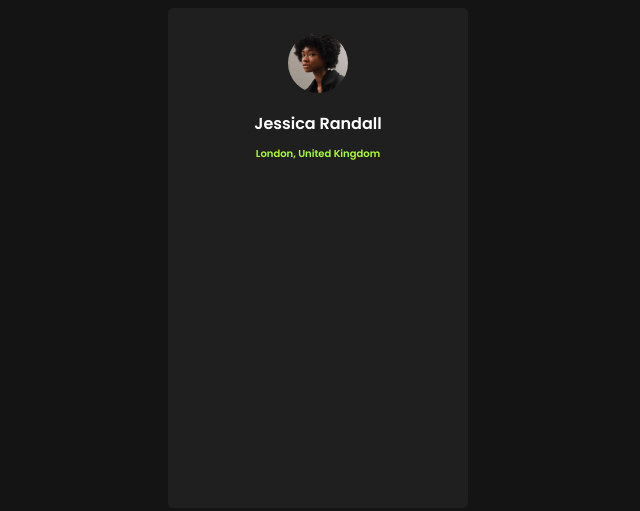
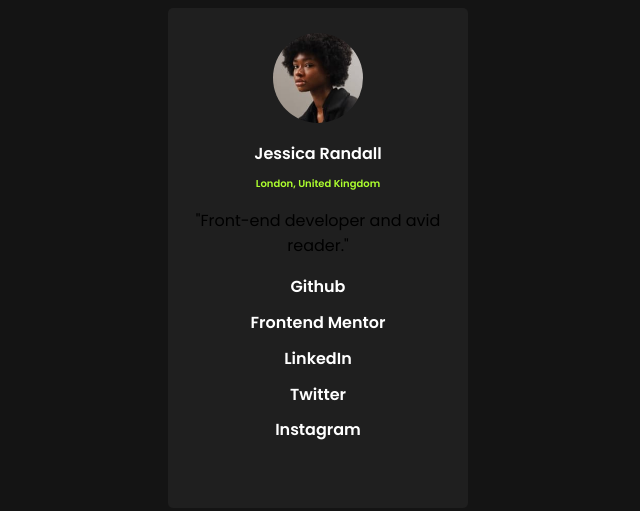
Before and after one commit to Lifes-Tough/Social-Links, a plain HTML site: page index.html in a window 1280 px wide. Shown: the whole page, without its empty margins (322-962 px from the left). Drawn offline with Linux system fonts and the light colour scheme.

Commit message:
completed social links profile

```diff
--- a/index.html
+++ b/index.html
@@ -11,9 +11,25 @@
 </head>
 <body>
   <div class="card">
-    <img src="./assets/images/avatar-jessica.jpeg" alt="avatar" width="60"  height="60">
-    <h1>Jessica Randall</h1>
+    <img src="./assets/images/avatar-jessica.jpeg" alt="avatar" width="90"  height="90">
+    <h1 class="name">Jessica Randall</h1>
     <h2>London, United Kingdom</h2>
+    <p>"Front-end developer and avid reader."</p>
+    <div class="links">
+      <h1 class="socials">Github</h1>
+    </div>
+    <div class="links">
+      <h1 class="socials">Frontend Mentor</h1>
+    </div>
+    <div class="links">
+      <h1 class="socials">LinkedIn</h1>
+    </div>
+    <div class="links">
+      <h1 class="socials">Twitter</h1>
+    </div>
+    <div class="links">
+      <h1 class="socials">Instagram</h1>
+    </div>
 </div>
 </body>
 </html>
```
